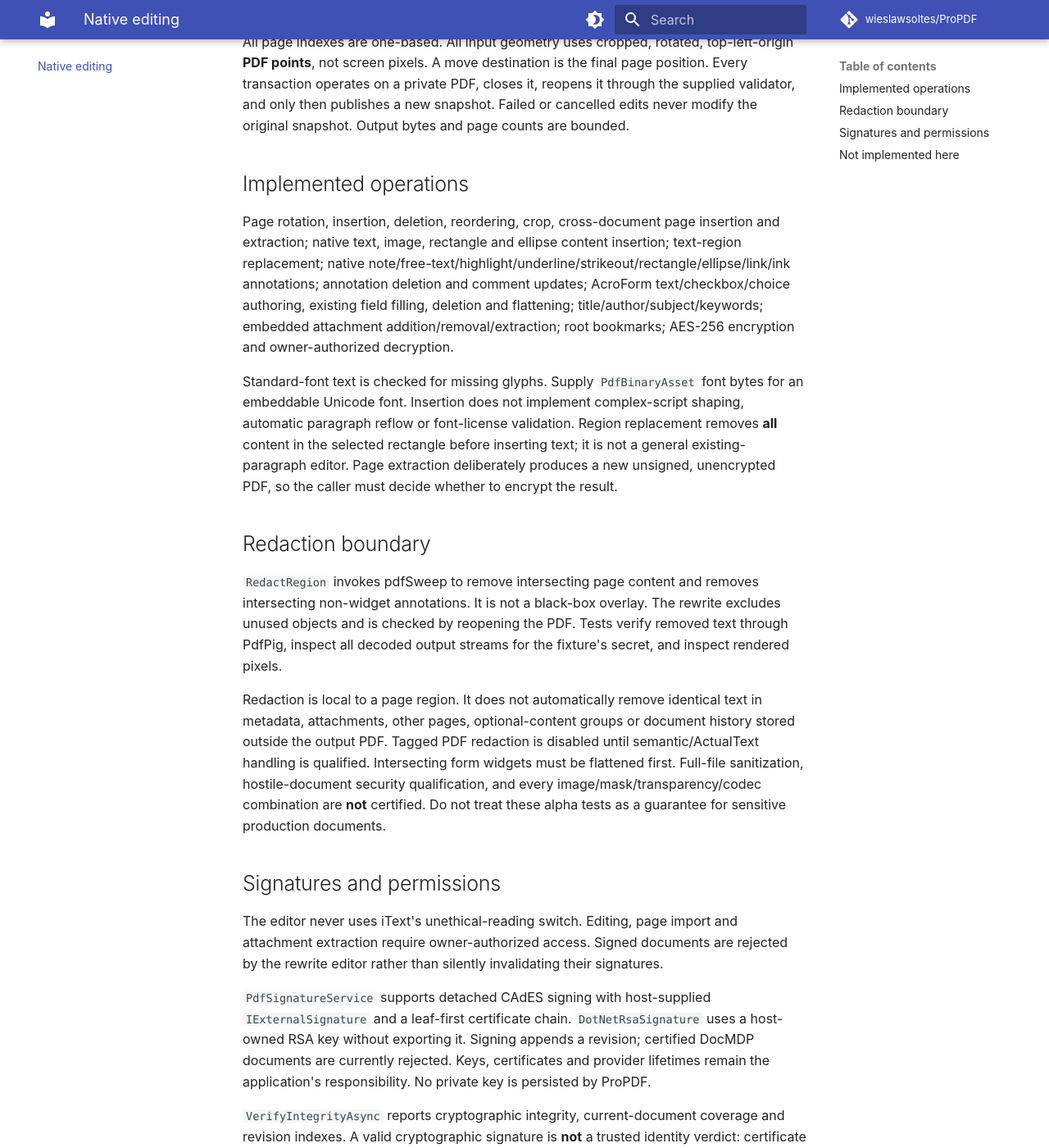
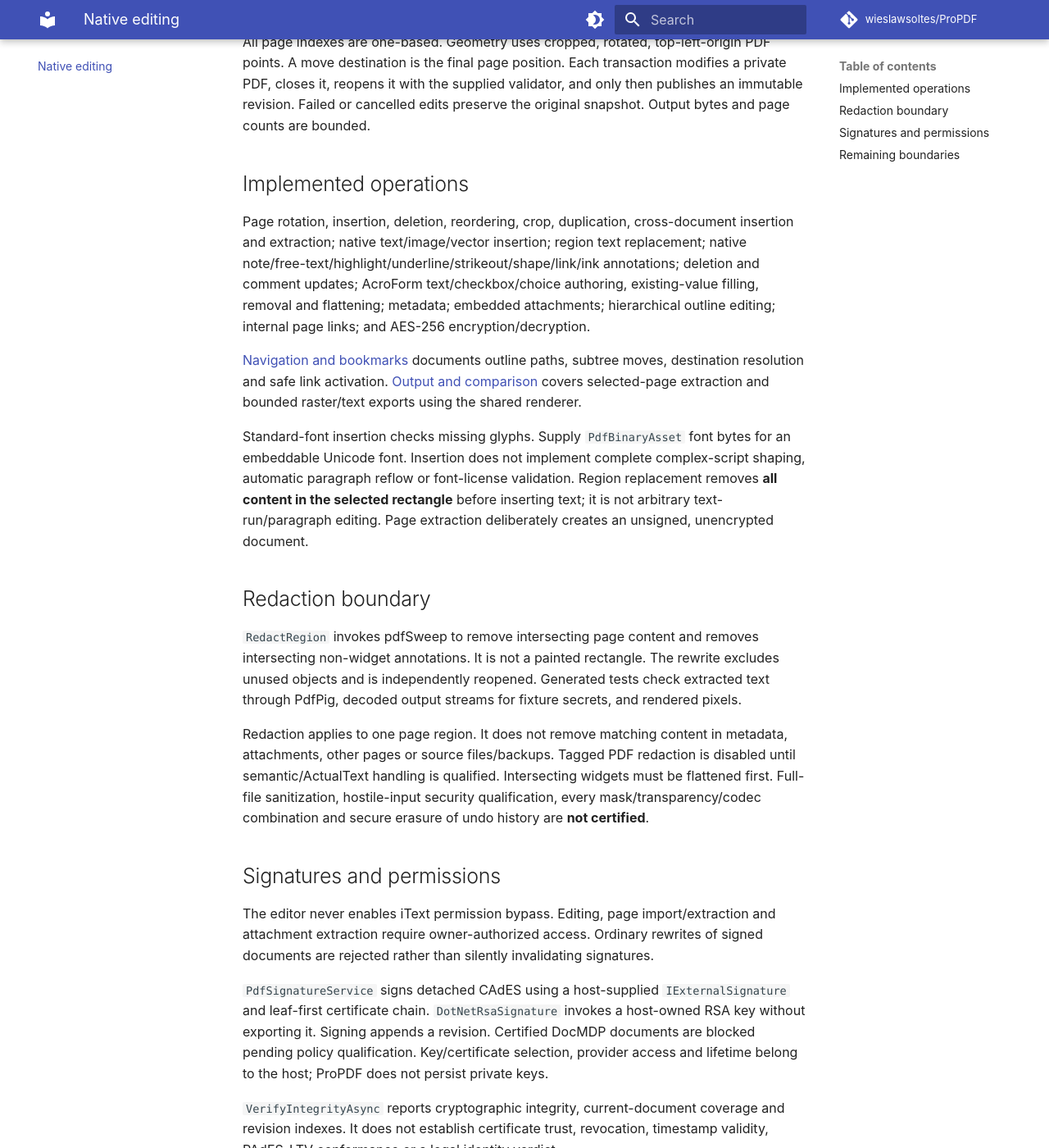
Before and after one commit to wieslawsoltes/ProPDF, an MkDocs documentation site: the page built from docs/editing.md, in a window 1280 px wide and 1400 px high, scrolled down 452 px. Shown: the whole window at 82% size. Built offline with MkDocs 1.6.1 and Material for MkDocs 9.7.7, drawn with Linux system fonts in a browser that asks for light colours; comment, search, counter and statistics services are not loaded; some of the changed text lies outside the part shown.

Commit message:
docs: align guides with merged output features and explicit navigation/deployment boundaries

````diff
--- a/docs/editing.md
+++ b/docs/editing.md
@@ -1,6 +1,6 @@
 # Native editing backend
 
-`ProPDF.Editing.iText` is an optional composition-root dependency. It does not leak into Core, rendering or UI package dependencies. Its iText and pdfSweep dependencies require AGPL compliance or appropriate commercial licenses.
+`ProPDF.Editing.iText` is an optional composition-root dependency. Core, rendering and UI packages do not depend on it. Its iText and pdfSweep dependencies require AGPL compliance or appropriate commercial licenses.
 
 ```csharp
 var backend = new PdfPigBackend();
@@ -12,30 +12,32 @@
 await session.SaveAsAsync("reviewed.pdf");
 ```
 
-All page indexes are one-based. All input geometry uses cropped, rotated, top-left-origin **PDF points**, not screen pixels. A move destination is the final page position. Every transaction operates on a private PDF, closes it, reopens it through the supplied validator, and only then publishes a new snapshot. Failed or cancelled edits never modify the original snapshot. Output bytes and page counts are bounded.
+All page indexes are one-based. Geometry uses cropped, rotated, top-left-origin PDF points. A move destination is the final page position. Each transaction modifies a private PDF, closes it, reopens it with the supplied validator, and only then publishes an immutable revision. Failed or cancelled edits preserve the original snapshot. Output bytes and page counts are bounded.
 
 ## Implemented operations
 
-Page rotation, insertion, deletion, reordering, crop, cross-document page insertion and extraction; native text, image, rectangle and ellipse content insertion; text-region replacement; native note/free-text/highlight/underline/strikeout/rectangle/ellipse/link/ink annotations; annotation deletion and comment updates; AcroForm text/checkbox/choice authoring, existing field filling, deletion and flattening; title/author/subject/keywords; embedded attachment addition/removal/extraction; root bookmarks; AES-256 encryption and owner-authorized decryption.
+Page rotation, insertion, deletion, reordering, crop, duplication, cross-document insertion and extraction; native text/image/vector insertion; region text replacement; native note/free-text/highlight/underline/strikeout/shape/link/ink annotations; deletion and comment updates; AcroForm text/checkbox/choice authoring, existing-value filling, removal and flattening; metadata; embedded attachments; hierarchical outline editing; internal page links; and AES-256 encryption/decryption.
 
-Standard-font text is checked for missing glyphs. Supply `PdfBinaryAsset` font bytes for an embeddable Unicode font. Insertion does not implement complex-script shaping, automatic paragraph reflow or font-license validation. Region replacement removes **all** content in the selected rectangle before inserting text; it is not a general existing-paragraph editor. Page extraction deliberately produces a new unsigned, unencrypted PDF, so the caller must decide whether to encrypt the result.
+[Navigation and bookmarks](navigation.md) documents outline paths, subtree moves, destination resolution and safe link activation. [Output and comparison](output-comparison.md) covers selected-page extraction and bounded raster/text exports using the shared renderer.
+
+Standard-font insertion checks missing glyphs. Supply `PdfBinaryAsset` font bytes for an embeddable Unicode font. Insertion does not implement complete complex-script shaping, automatic paragraph reflow or font-license validation. Region replacement removes **all content in the selected rectangle** before inserting text; it is not arbitrary text-run/paragraph editing. Page extraction deliberately creates an unsigned, unencrypted document.
 
 ## Redaction boundary
 
-`RedactRegion` invokes pdfSweep to remove intersecting page content and removes intersecting non-widget annotations. It is not a black-box overlay. The rewrite excludes unused objects and is checked by reopening the PDF. Tests verify removed text through PdfPig, inspect all decoded output streams for the fixture's secret, and inspect rendered pixels.
+`RedactRegion` invokes pdfSweep to remove intersecting page content and removes intersecting non-widget annotations. It is not a painted rectangle. The rewrite excludes unused objects and is independently reopened. Generated tests check extracted text through PdfPig, decoded output streams for fixture secrets, and rendered pixels.
 
-Redaction is local to a page region. It does not automatically remove identical text in metadata, attachments, other pages, optional-content groups or document history stored outside the output PDF. Tagged PDF redaction is disabled until semantic/ActualText handling is qualified. Intersecting form widgets must be flattened first. Full-file sanitization, hostile-document security qualification, and every image/mask/transparency/codec combination are **not** certified. Do not treat these alpha tests as a guarantee for sensitive production documents.
+Redaction applies to one page region. It does not remove matching content in metadata, attachments, other pages or source files/backups. Tagged PDF redaction is disabled until semantic/ActualText handling is qualified. Intersecting widgets must be flattened first. Full-file sanitization, hostile-input security qualification, every mask/transparency/codec combination and secure erasure of undo history are **not certified**.
 
 ## Signatures and permissions
 
-The editor never uses iText's unethical-reading switch. Editing, page import and attachment extraction require owner-authorized access. Signed documents are rejected by the rewrite editor rather than silently invalidating their signatures.
+The editor never enables iText permission bypass. Editing, page import/extraction and attachment extraction require owner-authorized access. Ordinary rewrites of signed documents are rejected rather than silently invalidating signatures.
 
-`PdfSignatureService` supports detached CAdES signing with host-supplied `IExternalSignature` and a leaf-first certificate chain. `DotNetRsaSignature` uses a host-owned RSA key without exporting it. Signing appends a revision; certified DocMDP documents are currently rejected. Keys, certificates and provider lifetimes remain the application's responsibility. No private key is persisted by ProPDF.
+`PdfSignatureService` signs detached CAdES using a host-supplied `IExternalSignature` and leaf-first certificate chain. `DotNetRsaSignature` invokes a host-owned RSA key without exporting it. Signing appends a revision. Certified DocMDP documents are blocked pending policy qualification. Key/certificate selection, provider access and lifetime belong to the host; ProPDF does not persist private keys.
 
-`VerifyIntegrityAsync` reports cryptographic integrity, current-document coverage and revision indexes. A valid cryptographic signature is **not** a trusted identity verdict: certificate trust chains, revocation, timestamps, PAdES profiles and LTV evidence require additional policy/validation and are not claimed by this API.
+`VerifyIntegrityAsync` reports cryptographic integrity, current-document coverage and revision indexes. It does not establish certificate trust, revocation, timestamp validity, PAdES-LTV conformance or a legal identity verdict.
 
-## Not implemented here
+## Remaining boundaries
 
-XFA, rich AcroForm JavaScript/calculation, comprehensive field appearance fidelity, free-text appearance editing in place, hierarchical bookmark editing, safe tagged-PDF redaction, arbitrary paragraph/image object editing, Office conversion, OCR, PDF/A/PDF/UA certification, prepress/overprint/separation workflows, 3D/multimedia, portfolios and Adobe cloud collaboration are not provided by this alpha adapter.
+XFA; arbitrary AcroForm JavaScript/calculation; comprehensive appearance fidelity; in-place free-text appearance editing; safe tagged-PDF redaction; arbitrary existing-object/paragraph editing; OCR; Office conversion; PDF/A/PDF/UA; production printing/prepress; multimedia/3D; portfolios; trust/revocation/LTV policy; and enterprise collaboration are not implemented by this alpha adapter.
 
-Official API references: [iText .NET 9.7](https://api.itextpdf.com/iText/dotnet/9.7.0/), [pdfSweep](https://api.itextpdf.com/pdfSweep/dotnet/latest/), [licensing](https://itextpdf.com/how-buy/AGPLv3-license).
+Official references: [iText .NET](https://api.itextpdf.com/iText/dotnet/9.7.0/), [pdfSweep](https://api.itextpdf.com/pdfSweep/dotnet/latest/), [licensing](https://itextpdf.com/how-buy/AGPLv3-license).
--- a/mkdocs.yml
+++ b/mkdocs.yml
@@ -40,5 +40,6 @@
   - Output and comparison: output-comparison.md
   - Navigation and bookmarks: navigation.md
   - Delivery: build-release.md
+  - Deployment prerequisites: deployment-setup.md
   - Licensing: licensing.md
   - Dependency compatibility: dependency-compatibility.md
````
Also changed, not shown: docs/deployment-setup.md (added, +21 -0 lines), docs/getting-started.md (+11 -7 lines).
